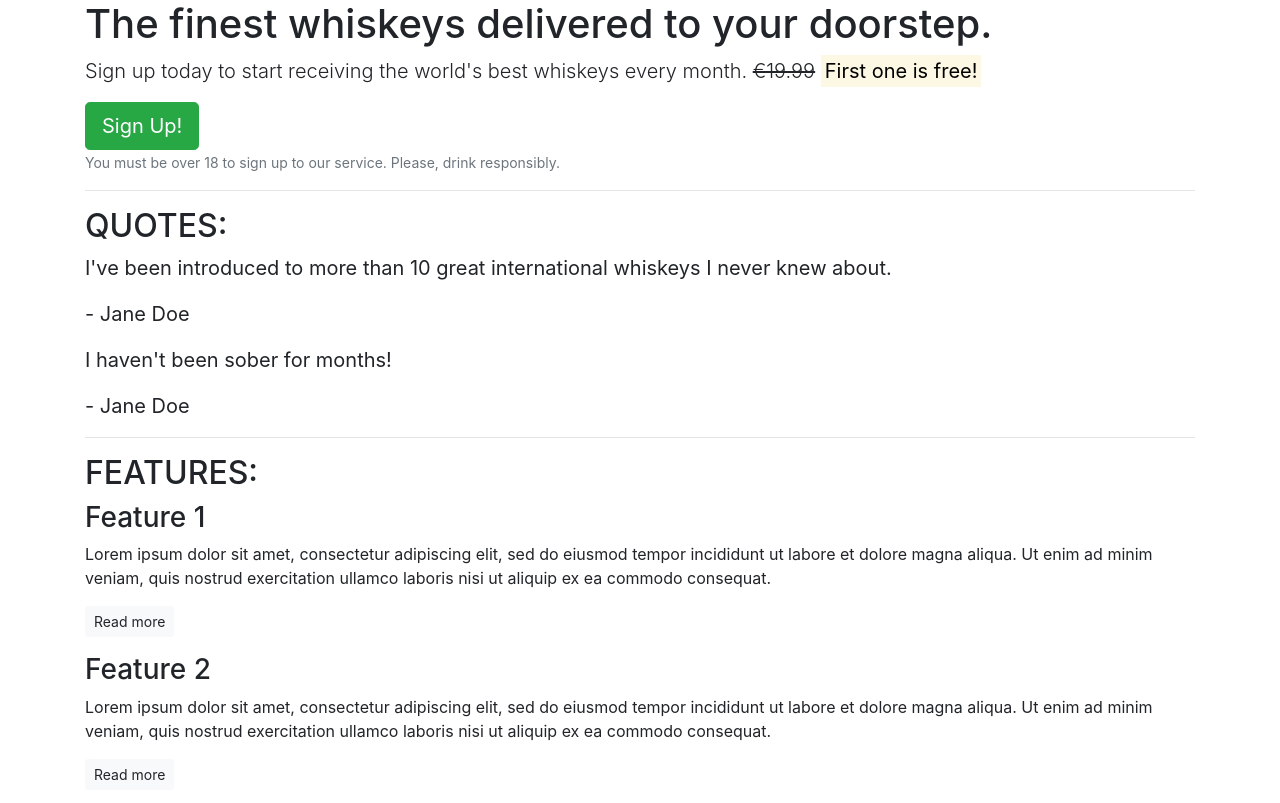
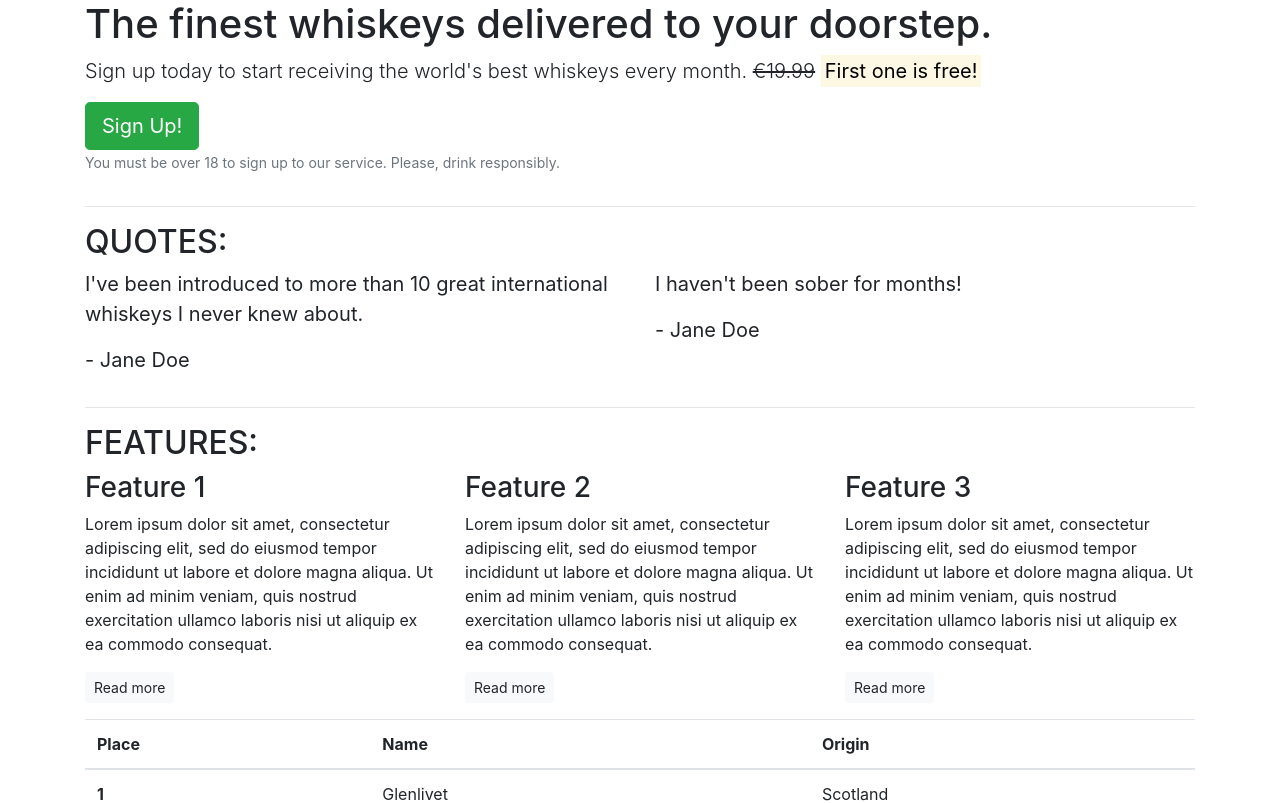
Before and after one commit to spangen87/bootstrap, a plain HTML site: page index.html in a window 1280 px wide. Shown: the top 803 px of the page. Drawn offline with nearby package versions, Linux system fonts and the light colour scheme.

Commit message:
Add grid på layout on different screen sizes

```diff
--- a/index.html
+++ b/index.html
@@ -1,58 +1,96 @@
 <!DOCTYPE html>
 <html lang="en">
+
 <head>
     <meta charset="UTF-8">
     <meta http-equiv="X-UA-Compatible" content="IE=edge">
     <meta name="viewport" content="width=device-width, initial-scale=1.0">
     <title>Document</title>
-    <link rel="stylesheet" href="https://cdn.jsdelivr.net/npm/bootstrap@4.6.1/dist/css/bootstrap.min.css" integrity="sha384-zCbKRCUGaJDkqS1kPbPd7TveP5iyJE0EjAuZQTgFLD2ylzuqKfdKlfG/eSrtxUkn" crossorigin="anonymous">
-    <script src="https://cdn.jsdelivr.net/npm/bootstrap@4.6.1/dist/js/bootstrap.bundle.min.js" integrity="sha384-fQybjgWLrvvRgtW6bFlB7jaZrFsaBXjsOMm/tB9LTS58ONXgqbR9W8oWht/amnpF" crossorigin="anonymous"></script>
+    <link rel="stylesheet" href="https://cdn.jsdelivr.net/npm/bootstrap@4.6.1/dist/css/bootstrap.min.css"
+        integrity="sha384-zCbKRCUGaJDkqS1kPbPd7TveP5iyJE0EjAuZQTgFLD2ylzuqKfdKlfG/eSrtxUkn" crossorigin="anonymous">
+    <script src="https://cdn.jsdelivr.net/npm/bootstrap@4.6.1/dist/js/bootstrap.bundle.min.js"
+        integrity="sha384-fQybjgWLrvvRgtW6bFlB7jaZrFsaBXjsOMm/tB9LTS58ONXgqbR9W8oWht/amnpF" crossorigin="anonymous">
+    </script>
 </head>
+
 <body>
     <article class="container">
         <!-- Callout -->
+        <div class="row">
+            <div class="col-12">
                 <section class="callout">
                     <h1>The finest whiskeys delivered to your doorstep.</h1>
                     <p class="lead">Sign up today to start receiving the world's best whiskeys every month.
                         <s>€19.99</s> <strong><mark>First one is free!</mark></strong></p>
                     <button class="btn btn-success btn-lg">Sign Up!</button>
-            <p class="text-muted"><small>You must be over 18 to sign up to our service. Please, drink responsibly.</small></p>
+                    <p class="text-muted"><small>You must be over 18 to sign up to our service. Please, drink
+                            responsibly.</small></p>
                 </section>
+            </div>
+        </div>
         <!-- /.callout -->
         <hr>
 
         <!-- Quotes -->
         <section class="quotes">
+            <div class="row">
+                <div class="col-12">
                     <h2 class="text-uppercase">Quotes:</h2>
+                </div>
+            </div>
+            <div class="row">
+                <div class="col-12 col-md-6">
                     <blockquote class="blockquote">
                         <p>I've been introduced to more than 10 great international whiskeys I never knew about.</p>
                         <p>- Jane Doe</p>
                     </blockquote>
+                </div>
+                <div class="col-12 col-md-6">
                     <blockquote class="blockquote">
                         <p>I haven't been sober for months!</p>
                         <p>- Jane Doe</p>
                     </blockquote>
+                </div>
+            </div>
         </section>
         <!-- /.quotes -->
         <hr>
 
         <!-- Features -->
         <section class="features">
+            <div class="row">
+                <div class="col-12">
                     <h2 class="text-uppercase">Features:</h2>
+                </div>
+            </div>
+            <div class="row">
+                <div class="col-12 col-md-6 col-lg-4">
                     <div class="feature">
                         <h3>Feature 1</h3>
-                <p>Lorem ipsum dolor sit amet, consectetur adipiscing elit, sed do eiusmod tempor incididunt ut labore et dolore magna aliqua. Ut enim ad minim veniam, quis nostrud exercitation ullamco laboris nisi ut aliquip ex ea commodo consequat.</p>
+                        <p>Lorem ipsum dolor sit amet, consectetur adipiscing elit, sed do eiusmod tempor incididunt ut
+                            labore et dolore magna aliqua. Ut enim ad minim veniam, quis nostrud exercitation ullamco
+                            laboris nisi ut aliquip ex ea commodo consequat.</p>
                         <p><a class="btn btn-sm btn-light" href="">Read more</a></p>
                     </div>
+                </div>
+                <div class="col-12 col-md-6 col-lg-4">
                     <div class="feature">
                         <h3>Feature 2</h3>
-                <p>Lorem ipsum dolor sit amet, consectetur adipiscing elit, sed do eiusmod tempor incididunt ut labore et dolore magna aliqua. Ut enim ad minim veniam, quis nostrud exercitation ullamco laboris nisi ut aliquip ex ea commodo consequat.</p>
+                        <p>Lorem ipsum dolor sit amet, consectetur adipiscing elit, sed do eiusmod tempor incididunt ut
+                            labore et dolore magna aliqua. Ut enim ad minim veniam, quis nostrud exercitation ullamco
+                            laboris nisi ut aliquip ex ea commodo consequat.</p>
                         <p><a class="btn btn-sm btn-light" href="">Read more</a></p>
                     </div>
+                </div>
+                <div class="col-12 d-md-none d-lg-block col-lg-4">
                     <div class="feature">
                         <h3>Feature 3</h3>
-                <p>Lorem ipsum dolor sit amet, consectetur adipiscing elit, sed do eiusmod tempor incididunt ut labore et dolore magna aliqua. Ut enim ad minim veniam, quis nostrud exercitation ullamco laboris nisi ut aliquip ex ea commodo consequat.</p>
+                        <p>Lorem ipsum dolor sit amet, consectetur adipiscing elit, sed do eiusmod tempor incididunt ut
+                            labore et dolore magna aliqua. Ut enim ad minim veniam, quis nostrud exercitation ullamco
+                            laboris nisi ut aliquip ex ea commodo consequat.</p>
                         <p><a class="btn btn-sm btn-light" href="">Read more</a></p>
+                    </div>
+                </div>
             </div>
         </section>
         <!-- /.features -->
```
Lines whose indentation alone changed are shown as unchanged.
